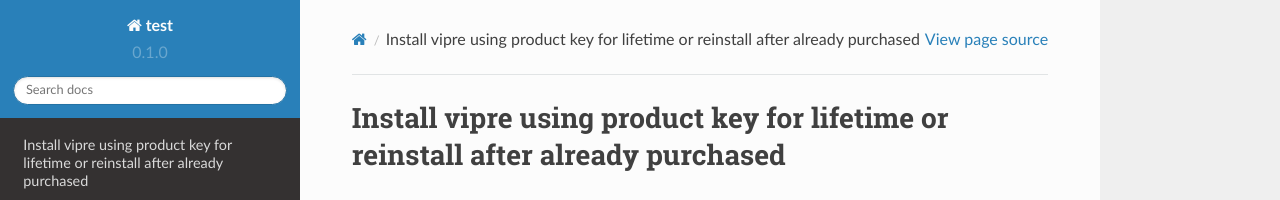
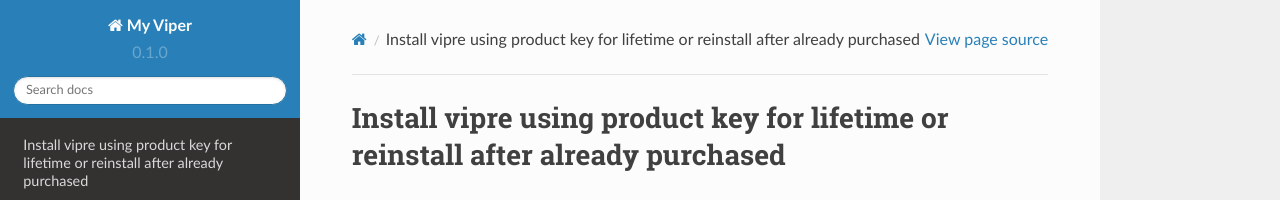
Before and after one commit to marshall85999/vipar, a Sphinx documentation site: the page built from docs/source/index.rst, in a window 1280 px wide. Shown: the top 200 px of the page. Built offline with Sphinx 7.4.7 and the Read the Docs theme 2.0.0, drawn with Linux system fonts in a browser that asks for light colours.

Commit message:
Update conf.py

```diff
--- a/docs/source/conf.py
+++ b/docs/source/conf.py
@@ -2,7 +2,7 @@
 
 # -- Project information
 
-project = 'test'
+project = 'My Viper'
 copyright = '2021, Graziella'
 author = 'Graziella'
 
```
